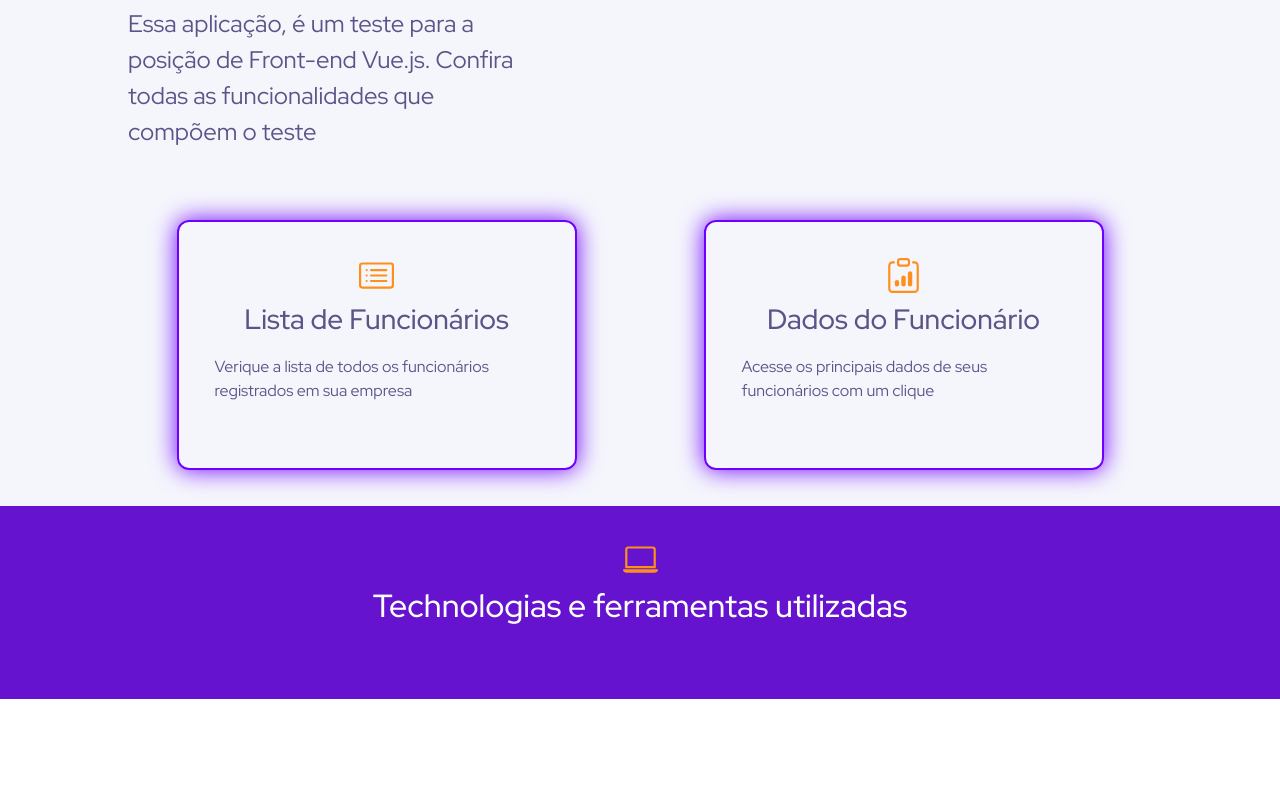
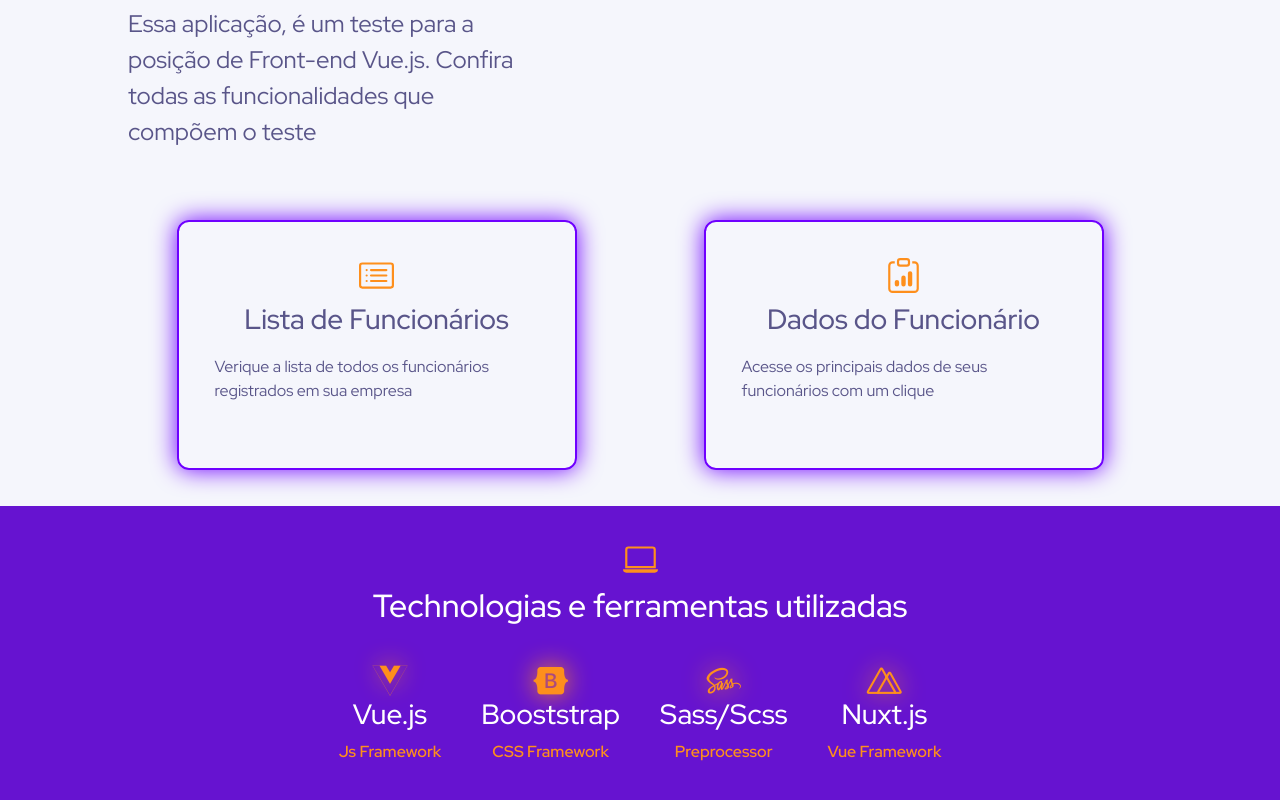
Before and after one commit to caiomontenegro/logcomex_test, a Nuxt app: page / in a window 1280 px wide. Shown: the part 786-1586 px from the top of the page. Before the commit the page ends 1485 px from the top, so only its background shows below. Built offline with nearby package versions, Linux system fonts and the light colour scheme.

Commit message:
:sparkes: feat: technology section has been concluded

```diff
--- a/nuxt.config.js
+++ b/nuxt.config.js
@@ -12,7 +12,8 @@ export default {
       { name: 'format-detection', content: 'telephone=no' }
     ],
     link: [
-      { rel: 'icon', type: 'image/x-icon', href: '/logcomex.ico' }
+      { rel: 'icon', type: 'image/x-icon', href: '/logcomex.ico' },
+      { rel: 'stylesheet', type: 'text/css', href: 'https://cdn.jsdelivr.net/gh/devicons/devicon@latest/devicon.min.css'}
     ]
   },
 
--- a/pages/index.vue
+++ b/pages/index.vue
@@ -47,6 +47,12 @@
             </div>
           </div>
           <div class="technologies__list">
+            <containers-technology-item
+              v-for="technology in technologies" :key="technology.id"
+              :icon="technology.icon"
+              :title="technology.title"
+              :description="technology.description"
+            ></containers-technology-item>
           </div>
         </div>
       </div>
@@ -72,6 +78,32 @@ export default {
           description: 'Acesse os principais dados de seus funcionários com um clique'
         },
       ],
+      technologies: [
+        {
+          id: 0,
+          icon: "devicon-vuejs-plain",
+          title:"Vue.js",
+          description:"Js Framework"
+        },
+        {
+          id: 1,
+          icon: "devicon-bootstrap-plain",
+          title:"Booststrap",
+          description:"CSS Framework"
+        },
+        {
+          id: 2,
+          icon: "devicon-sass-original",
+          title:"Sass/Scss",
+          description:"Preprocessor"
+        },
+        {
+          id: 3,
+          icon: "devicon-nuxtjs-plain",
+          title:"Nuxt.js",
+          description:"Vue Framework"
+        },
+      ]
     }
   }
 }
```
